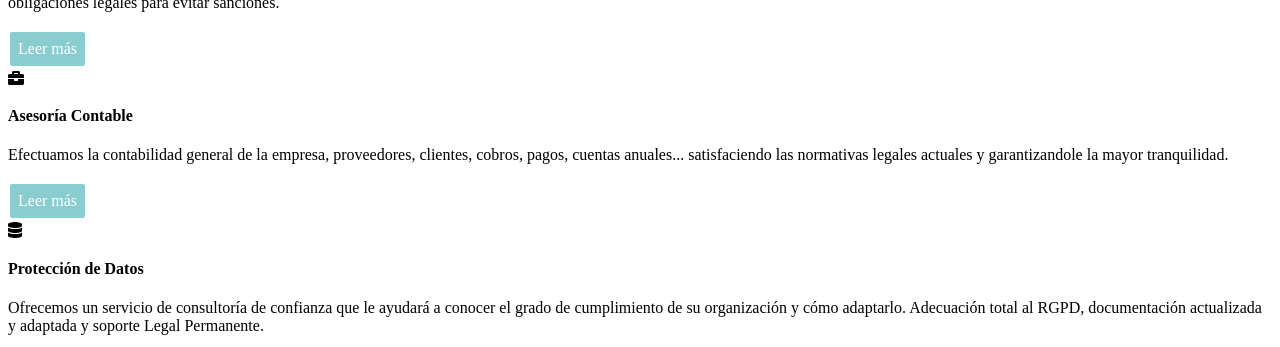
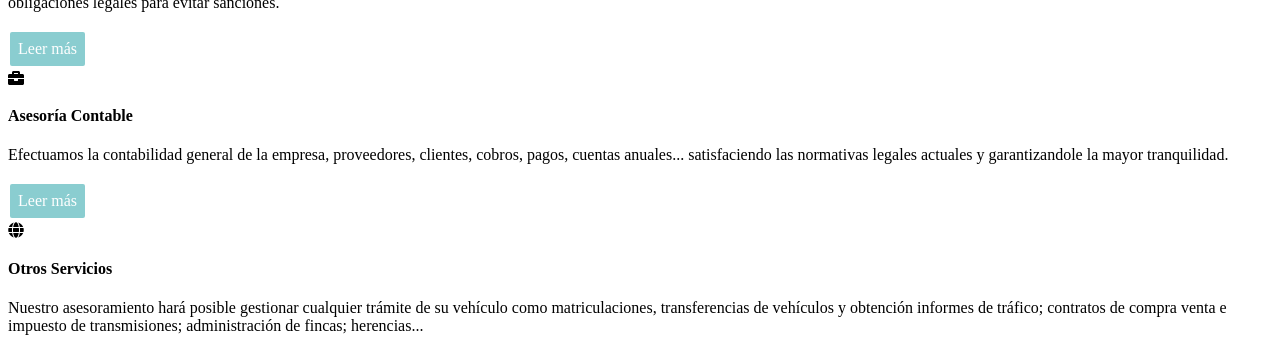
Before and after one commit to MpCity/MpCity.github.io, a Jekyll site: the page built from index.html, in a window 1280 px wide and 900 px high, scrolled down 3190 px, cut to the strip 0-347 px from the top of the window. Built offline with Jekyll 4.4.1, drawn with Linux system fonts in a browser that asks for light colours.

Commit message:
Update treatments.yml

```diff
--- a/_data/treatments.yml
+++ b/_data/treatments.yml
@@ -13,11 +13,6 @@
   description: Efectuamos la contabilidad general de la empresa, proveedores, clientes, cobros, pagos, cuentas anuales...  satisfaciendo las normativas legales actuales y garantizandole la mayor tranquilidad.
   button: /asesoria-contable/
 
-- icon: fas fa-database
-  title: Protección de Datos
-  description: Ofrecemos un servicio de consultoría de confianza que le ayudará a conocer el grado de cumplimiento de su organización y cómo adaptarlo. Adecuación total al RGPD, documentación actualizada y adaptada y soporte Legal Permanente.
-  button:
-
 - icon: fas fa-globe
   title: Otros Servicios
   description: Nuestro asesoramiento hará posible gestionar cualquier trámite de su vehículo como matriculaciones, transferencias de vehículos y obtención informes de tráfico; contratos de compra venta e impuesto de transmisiones; administración de fincas; herencias...
```
